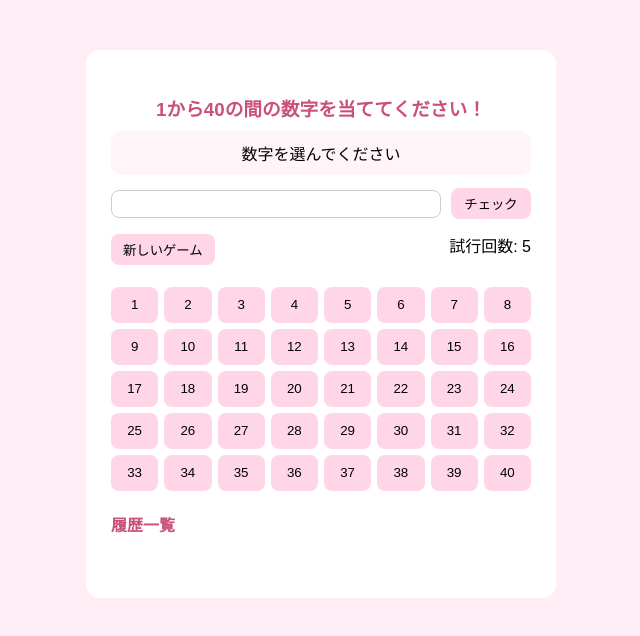
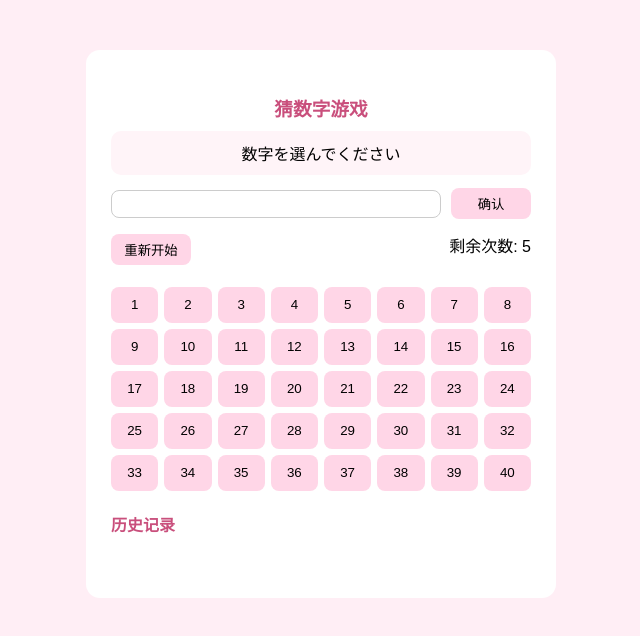
Before and after one commit to xiasu098-dev/a, a plain HTML site: page guess-number/index.html in a window 1280 px wide. Shown: the whole page, without its empty margins (319-959 px from the left). Drawn offline with Linux system fonts and the light colour scheme.

Commit message:
Update index.html

```diff
--- a/guess-number/index.html
+++ b/guess-number/index.html
@@ -6,34 +6,31 @@
   <title>Guess the Number Game!</title>
   <link rel="stylesheet" href="style.css">
 </head>
-<!-- update -->
+
 <body>
   <main class="game">
 
-    <!-- 显示区 -->
     <section class="show_area">
-      <h3>1から40の間の数字を当ててください！</h3>
-      <div id="feedback">数字を選んでください</div>
+      <h3>猜数字游戏</h3>
+      <div id="feedback">请在下方选择在1-40之间的数字</div>
 
       <div class="row">
         <div id="guess"></div>
-        <button id="check">チェック</button>
+        <button id="check">确认</button>
       </div>
 
       <div class="row">
-        <button id="new-game">新しいゲーム</button>
-        <div class="attempts">試行回数: <span id="attempt-count">5</span></div>
+        <button id="new-game">重新开始</button>
+        <div class="attempts">剩余次数: <span id="attempt-count">5</span></div>
       </div>
     </section>
 
-    <!-- 数字按钮区 -->
     <section class="numbers_area">
       <div id="buttons"></div>
     </section>
 
-    <!-- 履歴 -->
     <section class="history_area">
-      <h4>履歴一覧</h4>
+      <h4>历史记录</h4>
       <ul id="history-list"></ul>
     </section>
 
```
